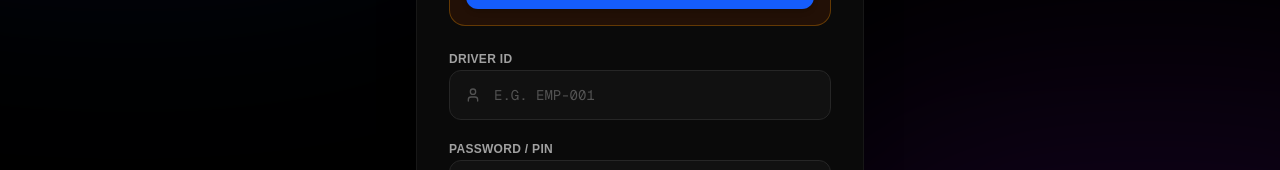
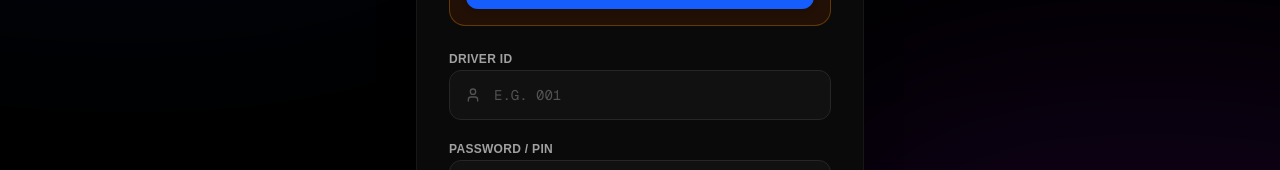
Before and after one commit to the-y0gi/rms-driver-web, a Next.js app: page / in a window 1280 px wide. Shown: the part 389-559 px from the top of the page. Built offline with nearby package versions, Linux system fonts and the light colour scheme; no server answers.

Commit message:
feat: update input field placeholder name in loginpage.

```diff
--- a/app/page.tsx
+++ b/app/page.tsx
@@ -309,7 +309,7 @@ export default function LoginPage() {
                 type="text"
                 value={driverId}
                 onChange={(e) => setDriverId(e.target.value.toUpperCase())}
-                placeholder="e.g. EMP-001"
+                placeholder="e.g. 001"
                 className="w-full bg-neutral-900/60 border border-neutral-800 focus:border-blue-600 focus:ring-1 focus:ring-blue-600 rounded-xl py-3.5 pl-11 pr-4 text-sm text-white placeholder-neutral-600 outline-none transition-all uppercase font-mono"
               />
             </div>
```
